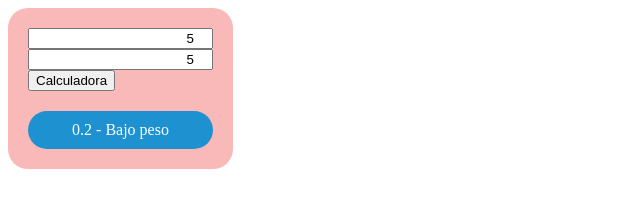
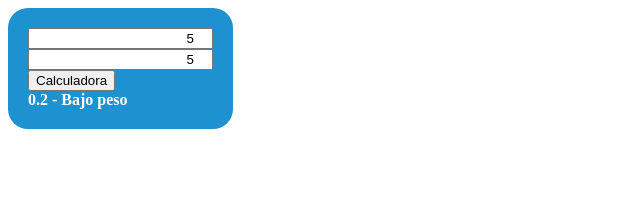
Before and after one commit to CarlosAADev/carlosaadev.github.io, a plain HTML site: page calculadora_imc/index.html in a window 1280 px wide. Both pictures are taken after typing "5", "5" into the empty fields and a click on the button "Calculadora". Shown: the whole page, without its empty margins (0-640 px from the left). Drawn offline with Linux system fonts and the light colour scheme.

Commit message:
Commit color calculadora

```diff
--- a/calculadora_imc/calculadora.js
+++ b/calculadora_imc/calculadora.js
@@ -35,7 +35,7 @@ document.querySelector("#calcular").addEventListener("click", function(){
 
     document.querySelector("#resultado").innerHTML=resultado + " - " + clasificacion_peso;
 
-    document.querySelector("#resultado").style.backgroundColor = color;
+    document.querySelector("#calculadora").style.backgroundColor = color;
 
     //document.querySelector("#resultado").innerHTML=imc.toFixed(1) + "-" + clasificacion_peso;
 });
--- a/calculadora_imc/styles.css
+++ b/calculadora_imc/styles.css
@@ -3,15 +3,17 @@
     padding: 20px;
     border-radius: 20px;
     width: fit-content;
+    color: white;
+    font-weight: bold;
 }
 
 .numerico{
     text-align: right;
 }
-#resultado{
+/*#resultado{
     margin-top: 20px;
     color: white;
     padding: 10px;
     text-align: center;
     border-radius: 20px;
-}
+}*/
```
